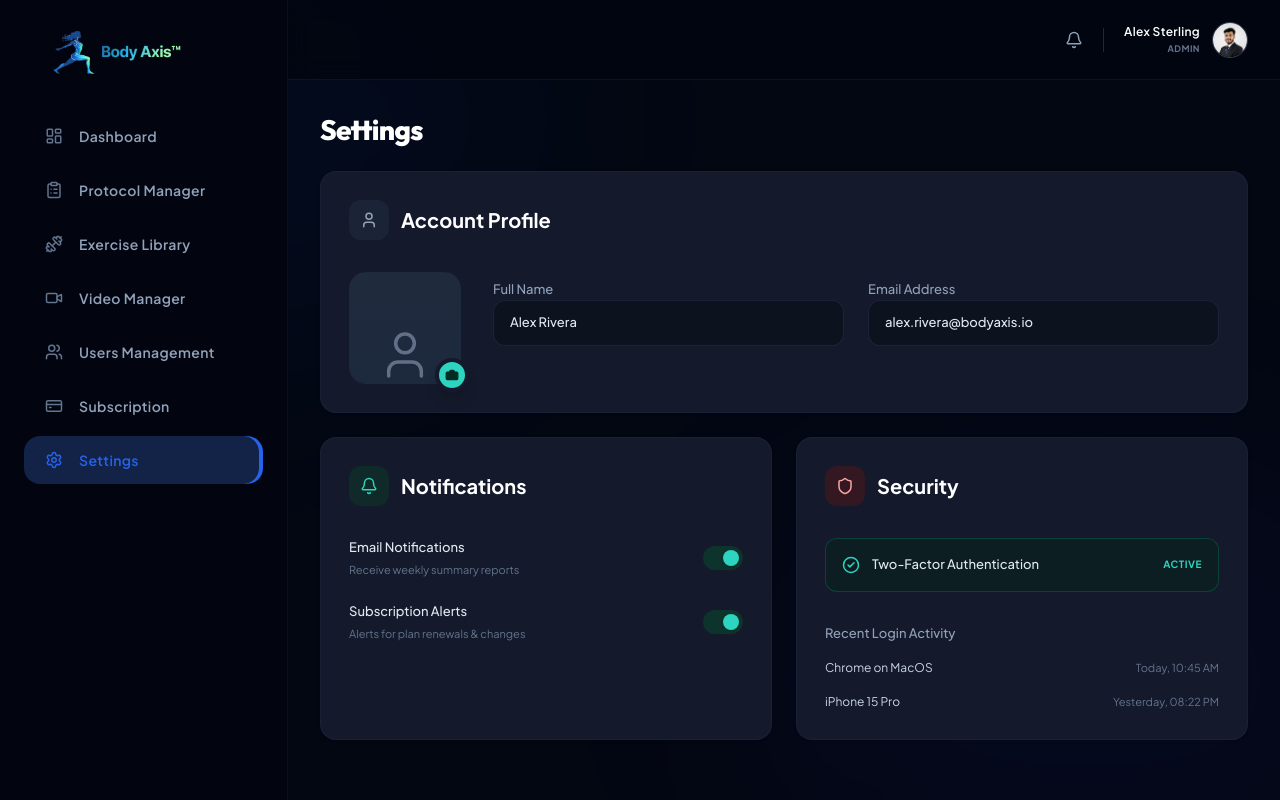
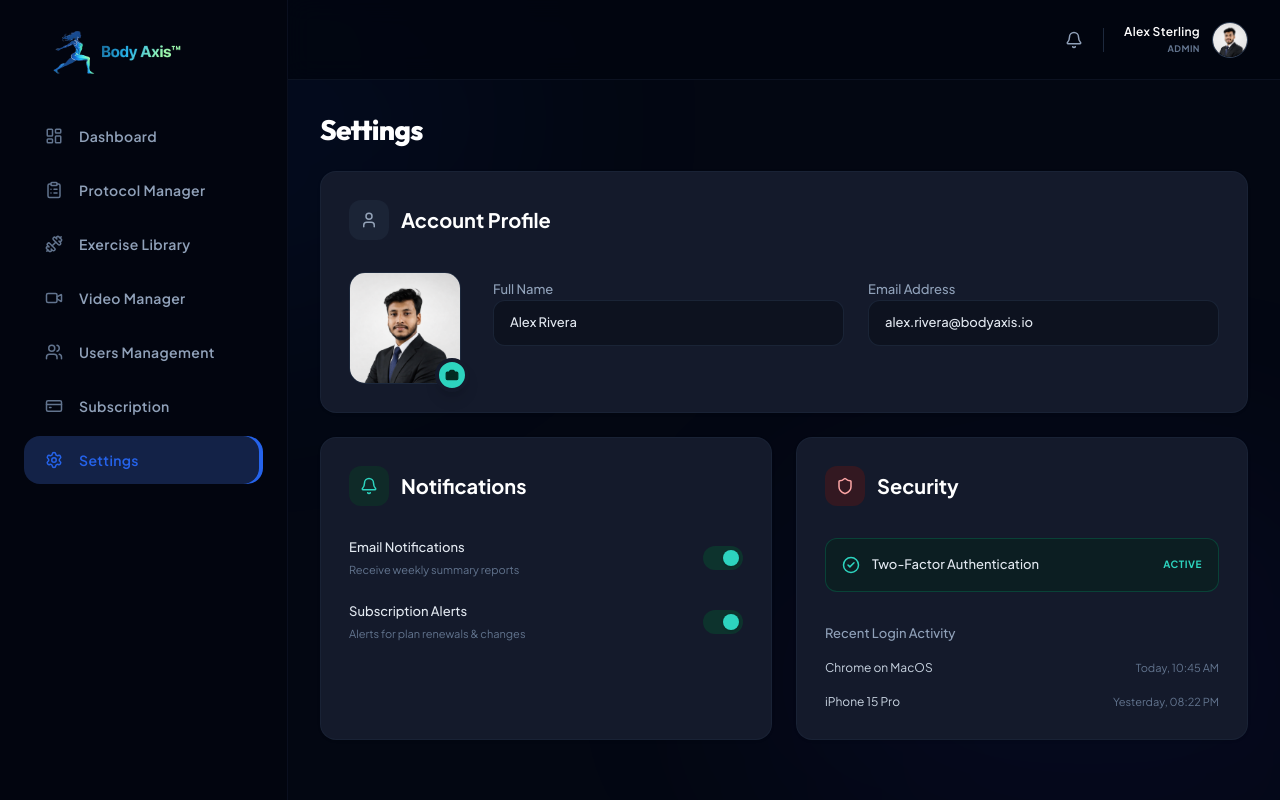
Before and after one commit to jaformia/Body-Axis-Admin-Dashboard, a Next.js app: page /settings in a window 1280 px wide. Built offline with nearby package versions, Linux system fonts and the light colour scheme.

Commit message:
settings: add user profile picture avatar

```diff
--- a/app/settings/page.tsx
+++ b/app/settings/page.tsx
@@ -21,9 +21,11 @@
           {/* Avatar */}
           <div className="relative flex-shrink-0">
             <div className="w-28 h-28 rounded-2xl bg-[#0f1423] border border-slate-800 overflow-hidden flex items-center justify-center">
-              <div className="w-full h-full bg-gradient-to-t from-slate-800 to-slate-700/50 flex items-end justify-center pb-2">
-                 <User size={56} strokeWidth={1.5} className="text-slate-400 opacity-60 translate-y-2" />
-              </div>
+              <img
+                src="/user.png"
+                alt="Profile Avatar"
+                className="w-full h-full object-cover select-none"
+              />
             </div>
             {/* Camera badge */}
             <button className="absolute -bottom-2 -right-2 w-[34px] h-[34px] rounded-full bg-[#2dd4bf] border-[4px] border-[#141a2b] flex items-center justify-center text-[#022c22] hover:brightness-110 transition-all cursor-pointer shadow-lg">
```
